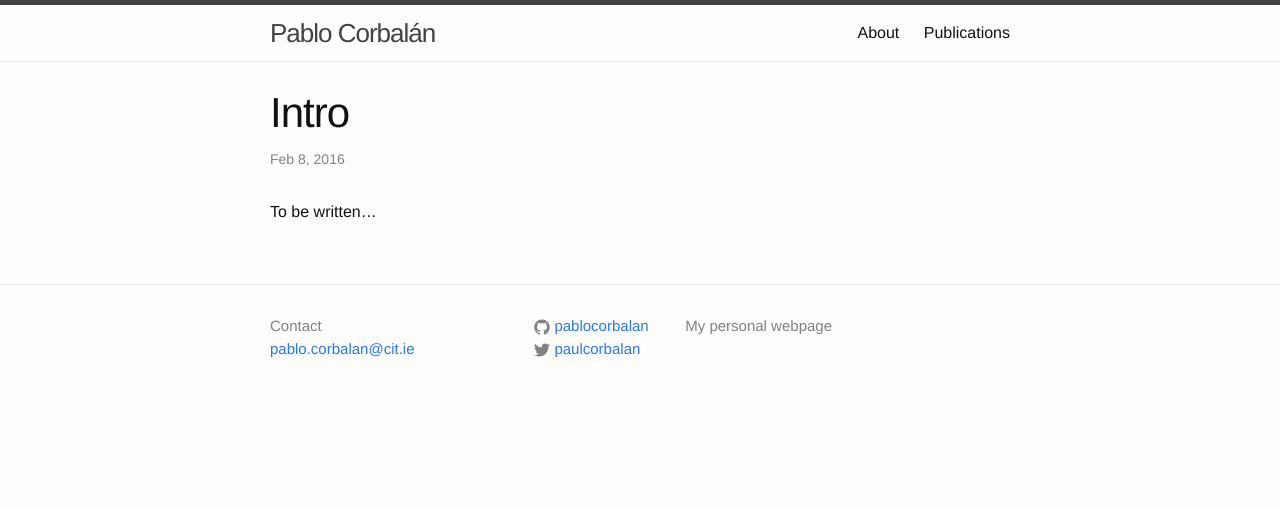
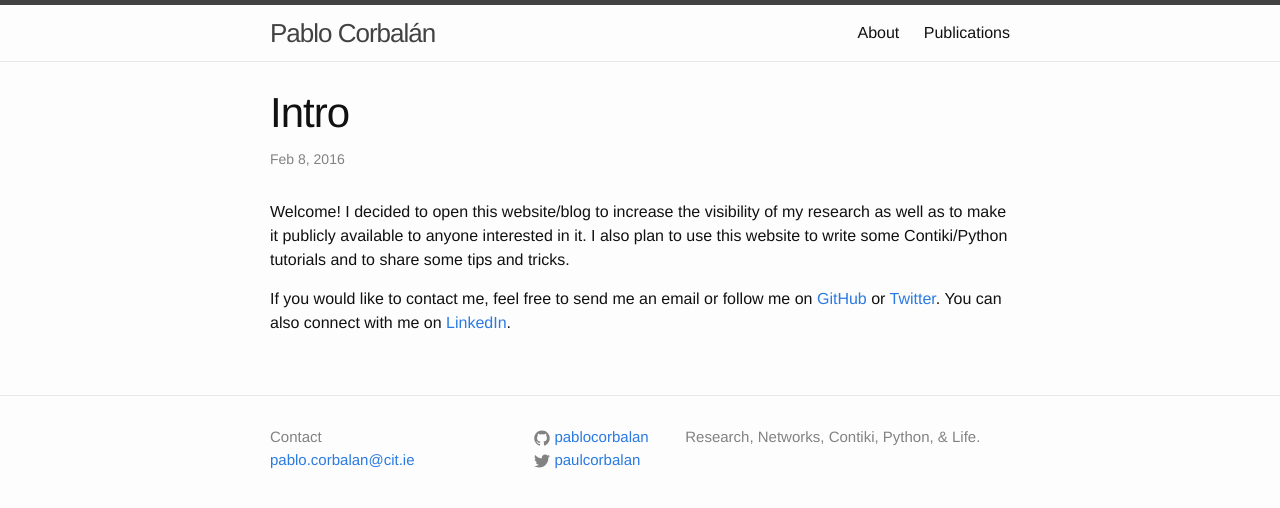
Before and after one commit to pablocorbalan/pablocorbalan.github.io, a Jekyll site: the page built from _posts/2016-02-08-intro.md, in a window 1280 px wide. Shown: the top 508 px of the page. Built offline with Jekyll 4.4.1, drawn with Linux system fonts in a browser that asks for light colours; some of the changed lines change nothing that is shown.

Commit message:
Add disques (disabled by default) and simple intro post

```diff
--- a/_config.yml
+++ b/_config.yml
@@ -1,7 +1,7 @@
 # Site settings
 title: Pablo Corbalán
 email: pablo.corbalan@cit.ie
-description: My personal webpage
+description: Research, Networks, Contiki, Python, & Life.
 baseurl: "" # the subpath of your site, e.g. /blog
 url: "http://pablocorbalan.com"
 github_username:  pablocorbalan
@@ -13,3 +13,13 @@
 
 # Author
 author: Pablo Corbalan
+
+# Default Settings
+defaults:
+  -
+    scope:
+      path: ""
+      type: "posts"
+    values:
+      layout: "post"
+      comments: false
--- /dev/null
+++ b/_includes/disqus.html
@@ -0,0 +1,27 @@
+{% if page.comments %}
+
+<div id="disqus_thread"></div>
+<script>
+/**
+* RECOMMENDED CONFIGURATION VARIABLES: EDIT AND UNCOMMENT THE SECTION BELOW TO INSERT DYNAMIC VALUES FROM YOUR PLATFORM OR CMS.
+* LEARN WHY DEFINING THESE VARIABLES IS IMPORTANT: https://disqus.com/admin/universalcode/#configuration-variables
+*/
+/*
+var disqus_config = function () {
+this.page.url = PAGE_URL; // Replace PAGE_URL with your page's canonical URL variable
+this.page.identifier = PAGE_IDENTIFIER; // Replace PAGE_IDENTIFIER with your page's unique identifier variable
+};
+*/
+(function() { // DON'T EDIT BELOW THIS LINE
+var d = document, s = d.createElement('script');
+var disqus_identifier = "{{ page.url }}";
+
+s.src = '//pablocorbalan.disqus.com/embed.js';
+
+s.setAttribute('data-timestamp', +new Date());
+(d.head || d.body).appendChild(s);
+})();
+</script>
+<noscript>Please enable JavaScript to view the <a href="https://disqus.com/?ref_noscript" rel="nofollow">comments powered by Disqus.</a></noscript>
+
+{% endif %}
--- a/_layouts/post.html
+++ b/_layouts/post.html
@@ -13,3 +13,4 @@
   </div>
 
 </article>
+{% include disqus.html disqus_identifier=page.disqus_identifier %}
--- a/_posts/2016-02-08-intro.md
+++ b/_posts/2016-02-08-intro.md
@@ -4,4 +4,6 @@
 date:   2016-02-08
 ---
 
-To be written...
+Welcome! I decided to open this website/blog to increase the visibility of my research as well as to make it publicly available to anyone interested in it. I also plan to use this website to write some Contiki/Python tutorials and to share some tips and tricks.
+
+If you would like to contact me, feel free to send me an email or follow me on [GitHub](https://github.com/pablocorbalan) or [Twitter](https://twitter.com/paulcorbalan). You can also connect with me on [LinkedIn](https://ie.linkedin.com/in/pablocorbalan).
```
